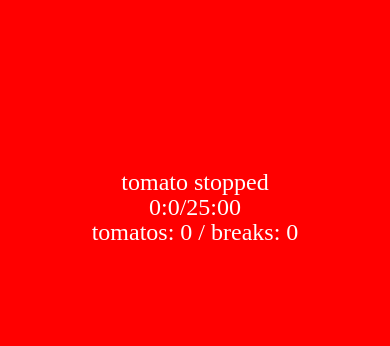
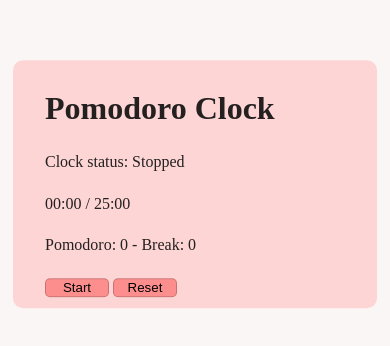
Before and after one commit to naphteine/cherry, a plain HTML site: page index.html in a window 390 px wide. Shown: the part 238-584 px from the top of the page. Drawn offline with Linux system fonts and the light colour scheme.

Commit message:
Design new interface

```diff
--- a/css/main.css
+++ b/css/main.css
@@ -1,6 +1,6 @@
 body {
-	background-color: #111116;
-	color: #888892;
+  background-color: #f5eaea64;
+  color: #242020;
   font-size: 16px;
   line-height: 1.6;
   margin: 0;
@@ -14,7 +14,9 @@ canvas {
   margin: 0 auto;
 }
 
-h1, h2, h3 {
+h1,
+h2,
+h3 {
   line-height: 1.2;
 }
 
@@ -22,3 +24,29 @@ html {
   margin: 0;
   padding: 0;
 }
+
+.tomato {
+  position: absolute;
+  left: 50%;
+  top: 50%;
+  -webkit-transform: translate(-50%, -50%);
+  transform: translate(-50%, -50%);
+
+  background-color: #ffc0c099;
+  width: 50%;
+  min-width: 300px;
+  border-radius: 10px;
+  padding: 0.5rem 2rem;
+}
+
+.button {
+  border: 1px solid #00000033;
+  background-color: #ff000055;
+  width: 4rem;
+  border-radius: 5px;
+}
+
+.button:hover {
+  background-color: #ff000033;
+  cursor: pointer;
+}
--- a/index.html
+++ b/index.html
@@ -3,11 +3,21 @@
 	<head>
 		<meta charset="utf-8">
 		<link rel="stylesheet" type="text/css" href="css/main.css">
-		<title>tomato</title>
+		<title>Tomato - Pomodoro Clock</title>
 	</head>
 
 	<body>
-		<canvas id="mainCanvas" width="800" height="500"></canvas>
+		<main>
+			<div class="tomato">
+				<h1>Pomodoro Clock</h1>
+				<p>Clock status: Stopped</p>
+				<p>00:00 / 25:00</p>
+				<p>Pomodoro: 0 - Break: 0</p>
+
+				<button class="button">Start</button>
+				<button class="button">Reset</button>
+			</div>
+		</main>
 		<script type="text/javascript" src="js/tomato.js"></script>
 	</body>
 </html>
--- a/js/tomato.js
+++ b/js/tomato.js
@@ -1,118 +1,118 @@
-(function() {
-	"use strict";
-
-	let canvas = document.getElementById("mainCanvas");
-	let ctx = canvas.getContext("2d");
-
-	let status = "stopped";
-	let lastStatus = "tomato";
-	let tomatoCounter = 0;
-	let tomatoMinute = 25;
-	let breakCounter = 0;
-	let breakMinute = 5;
-
-	let timer = 0;
-	let timerMinute = 0;
-	let color = "red";
-
-	let interval = 1000;
-	let expected = Date.now() + interval;
-
-	const changeStatus = function(newStatus) {
-		status = newStatus;
-
-		switch (newStatus) {
-			case "tomato":
-				color = "blue";
-				break;
-			case "break":
-				color = "green";
-				break;
-			default:
-				color = "red";
-				break;
-		}
-	};
-
-	canvas.addEventListener("click", function() {
-		if (status == "stopped") {
-			changeStatus(lastStatus);
-		} else {
-			lastStatus = status;
-			changeStatus("stopped");
-		}
-	})
+(function () {
+  "use strict";
 
 
-	setInterval(function() {
-		canvas.width = window.innerWidth;
-		canvas.height = window.innerHeight;
 
-		ctx.clearRect(0, 0, canvas.width, canvas.height);
-		ctx.fillStyle = color;
-		ctx.beginPath();
-		ctx.fillRect(0, 0, canvas.width, canvas.height);
-		ctx.stroke();
-		ctx.font = "24px serif";
-		ctx.textBaseline = "middle";
-		ctx.textAlign = "center";
+  // let canvas = document.getElementById("mainCanvas");
+  // let ctx = canvas.getContext("2d");
 
-		let statusText, timerText;
+  // let status = "stopped";
+  // let lastStatus = "tomato";
+  // let tomatoCounter = 0;
+  // let tomatoMinute = 25;
+  // let breakCounter = 0;
+  // let breakMinute = 5;
 
-		if (status == "break") {
-			statusText = status;
-			timerText = timerMinute + ":" + timer + "/" + breakMinute + ":00";
-		} else if (status == "tomato") {
-			statusText = status;
-			timerText = timerMinute + ":" + timer + "/" + tomatoMinute + ":00";
-		} else {
-			statusText = lastStatus + " " + status;
+  // let timer = 0;
+  // let timerMinute = 0;
+  // let color = "red";
 
-			if (lastStatus == "break") {
-				timerText = timerMinute + ":" + timer + "/" + breakMinute + ":00";
-			} else {
-				timerText = timerMinute + ":" + timer + "/" + tomatoMinute + ":00";
-			}
-		}
+  // let interval = 1000;
+  // let expected = Date.now() + interval;
 
-		ctx.fillStyle = "white";
-		ctx.fillText(statusText, canvas.width / 2, canvas.height / 2);
-		ctx.fillText(timerText, canvas.width / 2, canvas.height / 2 + 25);
-		ctx.fillText("tomatos: " + tomatoCounter + " / breaks: " + breakCounter, canvas.width / 2, canvas.height / 2 + 50);
+  // const changeStatus = function(newStatus) {
+  // 	status = newStatus;
 
-		document.title = timerText + " - " + statusText;
-	}, 10)
+  // 	switch (newStatus) {
+  // 		case "tomato":
+  // 			color = "blue";
+  // 			break;
+  // 		case "break":
+  // 			color = "green";
+  // 			break;
+  // 		default:
+  // 			color = "red";
+  // 			break;
+  // 	}
+  // };
 
+  // canvas.addEventListener("click", function() {
+  // 	if (status == "stopped") {
+  // 		changeStatus(lastStatus);
+  // 	} else {
+  // 		lastStatus = status;
+  // 		changeStatus("stopped");
+  // 	}
+  // })
 
-	const step = function() {
-		let dt = Date.now() - expected;
-		if (dt > interval) {
-			// SNAFU
-		}
+  // setInterval(function() {
+  // 	canvas.width = window.innerWidth;
+  // 	canvas.height = window.innerHeight;
 
-		if (status != "stopped") {
-			timer++;
+  // 	ctx.clearRect(0, 0, canvas.width, canvas.height);
+  // 	ctx.fillStyle = color;
+  // 	ctx.beginPath();
+  // 	ctx.fillRect(0, 0, canvas.width, canvas.height);
+  // 	ctx.stroke();
+  // 	ctx.font = "24px serif";
+  // 	ctx.textBaseline = "middle";
+  // 	ctx.textAlign = "center";
 
-			if (timer > 59) {
-				if (status == "tomato" && timerMinute + 1 >= tomatoMinute) {
-					tomatoCounter++;
-					timerMinute = 0;
-					changeStatus("break");
-				} else if (status == "break" && timerMinute + 1 >= breakMinute) {
-					breakCounter++;
-					timerMinute = 0;
-					changeStatus("tomato");
-				} else {
-					timerMinute++;
-				}
+  // 	let statusText, timerText;
 
-				timer = 0;
-			}
-		}
+  // 	if (status == "break") {
+  // 		statusText = status;
+  // 		timerText = timerMinute + ":" + timer + "/" + breakMinute + ":00";
+  // 	} else if (status == "tomato") {
+  // 		statusText = status;
+  // 		timerText = timerMinute + ":" + timer + "/" + tomatoMinute + ":00";
+  // 	} else {
+  // 		statusText = lastStatus + " " + status;
 
-		expected += interval;
-		setTimeout(step, Math.max(0, interval - dt));
-	};
+  // 		if (lastStatus == "break") {
+  // 			timerText = timerMinute + ":" + timer + "/" + breakMinute + ":00";
+  // 		} else {
+  // 			timerText = timerMinute + ":" + timer + "/" + tomatoMinute + ":00";
+  // 		}
+  // 	}
 
-	setTimeout(step, interval);
-}());
+  // 	ctx.fillStyle = "white";
+  // 	ctx.fillText(statusText, canvas.width / 2, canvas.height / 2);
+  // 	ctx.fillText(timerText, canvas.width / 2, canvas.height / 2 + 25);
+  // 	ctx.fillText("tomatos: " + tomatoCounter + " / breaks: " + breakCounter, canvas.width / 2, canvas.height / 2 + 50);
+
+  // 	document.title = timerText + " - " + statusText;
+  // }, 10)
+
+  // const step = function() {
+  // 	let dt = Date.now() - expected;
+  // 	if (dt > interval) {
+  // 		// SNAFU
+  // 	}
+
+  // 	if (status != "stopped") {
+  // 		timer++;
+
+  // 		if (timer > 59) {
+  // 			if (status == "tomato" && timerMinute + 1 >= tomatoMinute) {
+  // 				tomatoCounter++;
+  // 				timerMinute = 0;
+  // 				changeStatus("break");
+  // 			} else if (status == "break" && timerMinute + 1 >= breakMinute) {
+  // 				breakCounter++;
+  // 				timerMinute = 0;
+  // 				changeStatus("tomato");
+  // 			} else {
+  // 				timerMinute++;
+  // 			}
+
+  // 			timer = 0;
+  // 		}
+  // 	}
+
+  // 	expected += interval;
+  // 	setTimeout(step, Math.max(0, interval - dt));
+  // };
+
+  // setTimeout(step, interval);
+})();
```
Lines whose indentation alone changed are shown as unchanged.
